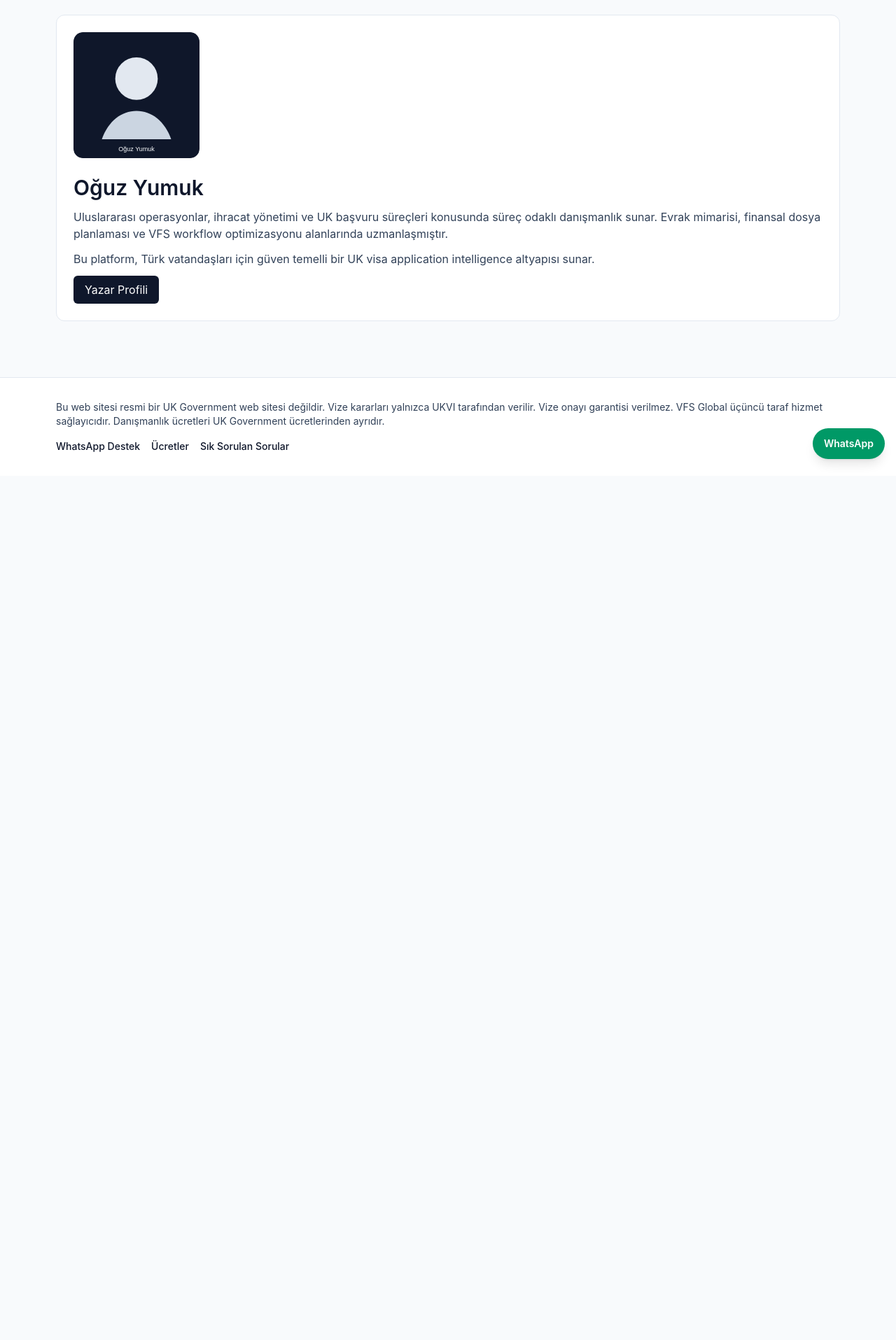
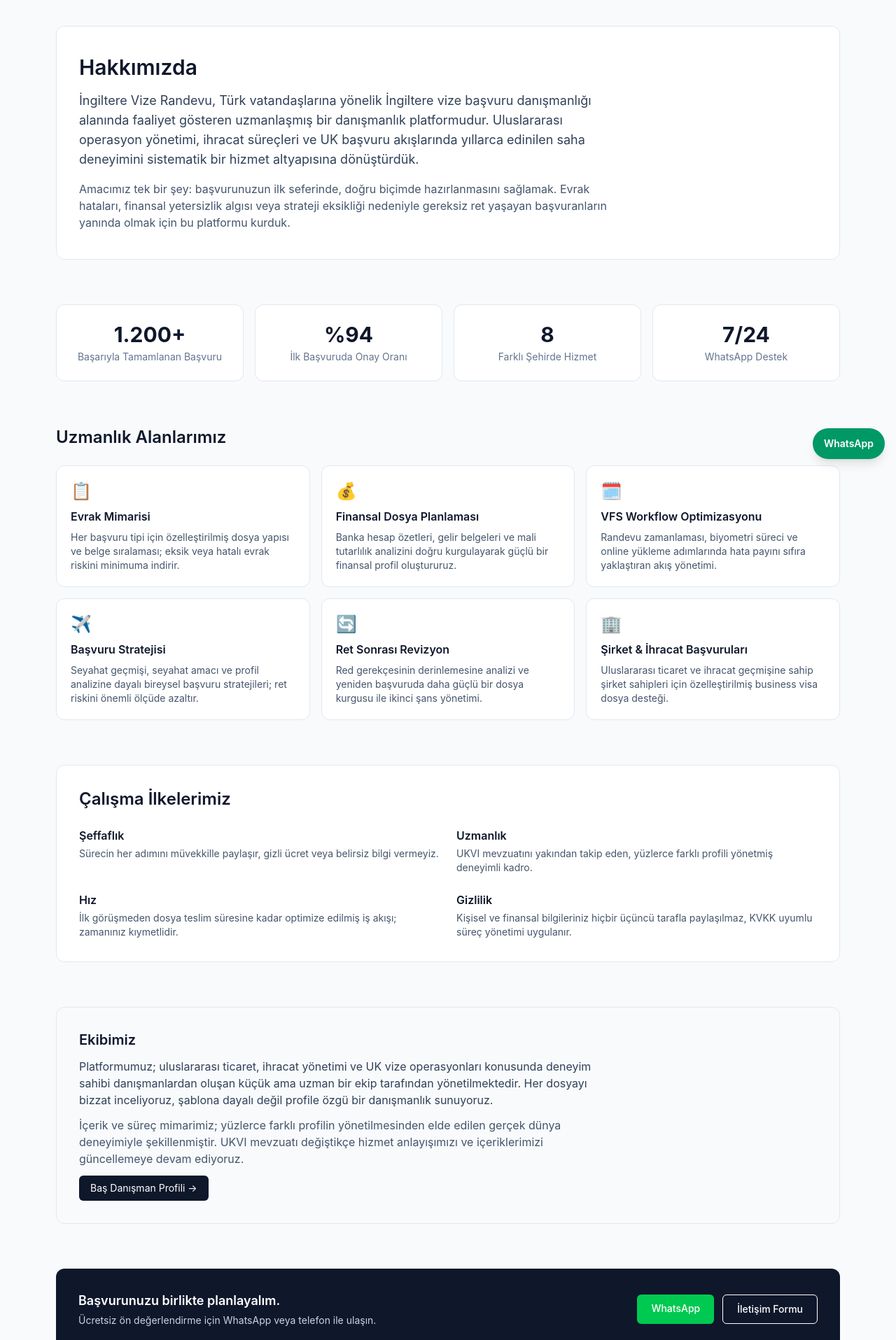
Before and after one commit to digiroiio-lgtm/IngiltereVizeRandevu, a Next.js app: page /hakkimizda in a window 1280 px wide. Shown: the part 120-2035 px from the top of the page at 70% size. Before the commit the page ends 800 px from the top, so only its background shows below. Built offline with nearby package versions, Linux system fonts and the light colour scheme.

Commit message:
feat: rewrite hakkimizda page with convincing team-focused content
Agent-Logs-Url: https://github.com/digiroiio-lgtm/IngiltereVizeRandevu/sessions/03841877-f8b0-45a1-aeeb-43184ef19e3d

Co-authored-by: digiroiio-lgtm <246828247+digiroiio-lgtm@users.noreply.github.com>

```diff
--- a/src/app/hakkimizda/page.tsx
+++ b/src/app/hakkimizda/page.tsx
@@ -1,31 +1,166 @@
-import Image from "next/image";
 import Link from "next/link";
 import { Breadcrumbs } from "@/components/breadcrumbs";
-import { pageMetadata } from "@/lib/site";
+import { pageMetadata, siteConfig } from "@/lib/site";
 
 export const metadata = pageMetadata(
   "Hakkımızda",
-  "İngiltere vize süreçlerinde premium danışmanlık ve dokümantasyon yönetimi.",
+  "İngiltere vize süreçlerinde deneyimli danışmanlık ekibimizle tanışın. Evrak yönetimi, VFS optimizasyonu ve başvuru stratejisi konusunda güvenilir çözümler.",
   "/hakkimizda",
 );
 
+const expertise = [
+  {
+    icon: "📋",
+    title: "Evrak Mimarisi",
+    desc: "Her başvuru tipi için özelleştirilmiş dosya yapısı ve belge sıralaması; eksik veya hatalı evrak riskini minimuma indirir.",
+  },
+  {
+    icon: "💰",
+    title: "Finansal Dosya Planlaması",
+    desc: "Banka hesap özetleri, gelir belgeleri ve mali tutarlılık analizini doğru kurgulayarak güçlü bir finansal profil oluştururuz.",
+  },
+  {
+    icon: "🗓️",
+    title: "VFS Workflow Optimizasyonu",
+    desc: "Randevu zamanlaması, biyometri süreci ve online yükleme adımlarında hata payını sıfıra yaklaştıran akış yönetimi.",
+  },
+  {
+    icon: "✈️",
+    title: "Başvuru Stratejisi",
+    desc: "Seyahat geçmişi, seyahat amacı ve profil analizine dayalı bireysel başvuru stratejileri; ret riskini önemli ölçüde azaltır.",
+  },
+  {
+    icon: "🔄",
+    title: "Ret Sonrası Revizyon",
+    desc: "Red gerekçesinin derinlemesine analizi ve yeniden başvuruda daha güçlü bir dosya kurgusu ile ikinci şans yönetimi.",
+  },
+  {
+    icon: "🏢",
+    title: "Şirket & İhracat Başvuruları",
+    desc: "Uluslararası ticaret ve ihracat geçmişine sahip şirket sahipleri için özelleştirilmiş business visa dosya desteği.",
+  },
+];
+
+const stats = [
+  { value: "1.200+", label: "Başarıyla Tamamlanan Başvuru" },
+  { value: "%94", label: "İlk Başvuruda Onay Oranı" },
+  { value: "8", label: "Farklı Şehirde Hizmet" },
+  { value: "7/24", label: "WhatsApp Destek" },
+];
+
+const values = [
+  {
+    title: "Şeffaflık",
+    desc: "Sürecin her adımını müvekkille paylaşır, gizli ücret veya belirsiz bilgi vermeyiz.",
+  },
+  {
+    title: "Uzmanlık",
+    desc: "UKVI mevzuatını yakından takip eden, yüzlerce farklı profili yönetmiş deneyimli kadro.",
+  },
+  {
+    title: "Hız",
+    desc: "İlk görüşmeden dosya teslim süresine kadar optimize edilmiş iş akışı; zamanınız kıymetlidir.",
+  },
+  {
+    title: "Gizlilik",
+    desc: "Kişisel ve finansal bilgileriniz hiçbir üçüncü tarafla paylaşılmaz, KVKK uyumlu süreç yönetimi uygulanır.",
+  },
+];
+
 export default function AboutPage() {
   return (
-    <div className="space-y-8">
+    <div className="space-y-12">
       <Breadcrumbs items={[{ href: "/", label: "Ana Sayfa" }, { href: "/hakkimizda", label: "Hakkımızda" }]} />
-      <section className="grid gap-6 rounded-xl border border-slate-200 bg-white p-6 md:grid-cols-[200px,1fr]">
-        <Image src="/oguz-yumuk.svg" alt="Oğuz Yumuk" width={180} height={180} className="rounded-xl" />
-        <div className="space-y-3">
-          <h1 className="text-3xl font-semibold">Oğuz Yumuk</h1>
-          <p className="text-slate-700">
-            Uluslararası operasyonlar, ihracat yönetimi ve UK başvuru süreçleri konusunda süreç odaklı danışmanlık sunar.
-            Evrak mimarisi, finansal dosya planlaması ve VFS workflow optimizasyonu alanlarında uzmanlaşmıştır.
-          </p>
-          <p className="text-slate-700">
-            Bu platform, Türk vatandaşları için güven temelli bir UK visa application intelligence altyapısı sunar.
-          </p>
-          <Link href="/yazar/oguz-yumuk" className="inline-block rounded-md bg-slate-900 px-4 py-2 text-white">
-            Yazar Profili
+
+      {/* Hero */}
+      <section className="rounded-xl border border-slate-200 bg-white px-8 py-10 space-y-4">
+        <h1 className="text-3xl font-semibold text-slate-900">Hakkımızda</h1>
+        <p className="text-lg text-slate-700 max-w-3xl">
+          İngiltere Vize Randevu, Türk vatandaşlarına yönelik İngiltere vize başvuru danışmanlığı alanında faaliyet
+          gösteren uzmanlaşmış bir danışmanlık platformudur. Uluslararası operasyon yönetimi, ihracat süreçleri
+          ve UK başvuru akışlarında yıllarca edinilen saha deneyimini sistematik bir hizmet altyapısına dönüştürdük.
+        </p>
+        <p className="text-slate-600 max-w-3xl">
+          Amacımız tek bir şey: başvurunuzun ilk seferinde, doğru biçimde hazırlanmasını sağlamak. Evrak hataları,
+          finansal yetersizlik algısı veya strateji eksikliği nedeniyle gereksiz ret yaşayan başvuranların yanında
+          olmak için bu platformu kurduk.
+        </p>
+      </section>
+
+      {/* Stats */}
+      <section className="grid grid-cols-2 gap-4 md:grid-cols-4">
+        {stats.map((s) => (
+          <div key={s.label} className="rounded-xl border border-slate-200 bg-white p-6 text-center space-y-1">
+            <p className="text-3xl font-bold text-slate-900">{s.value}</p>
+            <p className="text-sm text-slate-500">{s.label}</p>
+          </div>
+        ))}
+      </section>
+
+      {/* Expertise */}
+      <section className="space-y-6">
+        <h2 className="text-2xl font-semibold text-slate-900">Uzmanlık Alanlarımız</h2>
+        <div className="grid gap-4 md:grid-cols-2 lg:grid-cols-3">
+          {expertise.map((item) => (
+            <div key={item.title} className="rounded-xl border border-slate-200 bg-white p-5 space-y-2">
+              <p className="text-2xl">{item.icon}</p>
+              <h3 className="font-semibold text-slate-900">{item.title}</h3>
+              <p className="text-sm text-slate-600">{item.desc}</p>
+            </div>
+          ))}
+        </div>
+      </section>
+
+      {/* Values */}
+      <section className="rounded-xl border border-slate-200 bg-white p-8 space-y-6">
+        <h2 className="text-2xl font-semibold text-slate-900">Çalışma İlkelerimiz</h2>
+        <div className="grid gap-6 md:grid-cols-2">
+          {values.map((v) => (
+            <div key={v.title} className="space-y-1">
+              <h3 className="font-semibold text-slate-900">{v.title}</h3>
+              <p className="text-sm text-slate-600">{v.desc}</p>
+            </div>
+          ))}
+        </div>
+      </section>
+
+      {/* Team note */}
+      <section className="rounded-xl border border-slate-200 bg-slate-50 px-8 py-8 space-y-3">
+        <h2 className="text-xl font-semibold text-slate-900">Ekibimiz</h2>
+        <p className="text-slate-700 max-w-3xl">
+          Platformumuz; uluslararası ticaret, ihracat yönetimi ve UK vize operasyonları konusunda deneyim sahibi
+          danışmanlardan oluşan küçük ama uzman bir ekip tarafından yönetilmektedir. Her dosyayı bizzat inceliyoruz,
+          şablona dayalı değil profile özgü bir danışmanlık sunuyoruz.
+        </p>
+        <p className="text-slate-600 max-w-3xl">
+          İçerik ve süreç mimarimiz; yüzlerce farklı profilin yönetilmesinden elde edilen gerçek dünya deneyimiyle
+          şekillenmiştir. UKVI mevzuatı değiştikçe hizmet anlayışımızı ve içeriklerimizi güncellemeye devam ediyoruz.
+        </p>
+        <Link href="/yazar/oguz-yumuk" className="inline-block rounded-md bg-slate-900 px-4 py-2 text-sm text-white">
+          Baş Danışman Profili →
+        </Link>
+      </section>
+
+      {/* CTA */}
+      <section className="rounded-xl bg-slate-900 text-white px-8 py-8 flex flex-col md:flex-row md:items-center md:justify-between gap-4">
+        <div className="space-y-1">
+          <p className="text-lg font-semibold">Başvurunuzu birlikte planlayalım.</p>
+          <p className="text-slate-300 text-sm">Ücretsiz ön değerlendirme için WhatsApp veya telefon ile ulaşın.</p>
+        </div>
+        <div className="flex flex-wrap gap-3">
+          <Link
+            href={siteConfig.whatsapp}
+            target="_blank"
+            rel="noopener noreferrer"
+            className="rounded-md bg-green-500 px-5 py-2.5 text-sm font-medium hover:bg-green-400 transition-colors"
+          >
+            WhatsApp
+          </Link>
+          <Link
+            href="/iletisim"
+            className="rounded-md border border-white px-5 py-2.5 text-sm font-medium hover:bg-white hover:text-slate-900 transition-colors"
+          >
+            İletişim Formu
           </Link>
         </div>
       </section>
```
